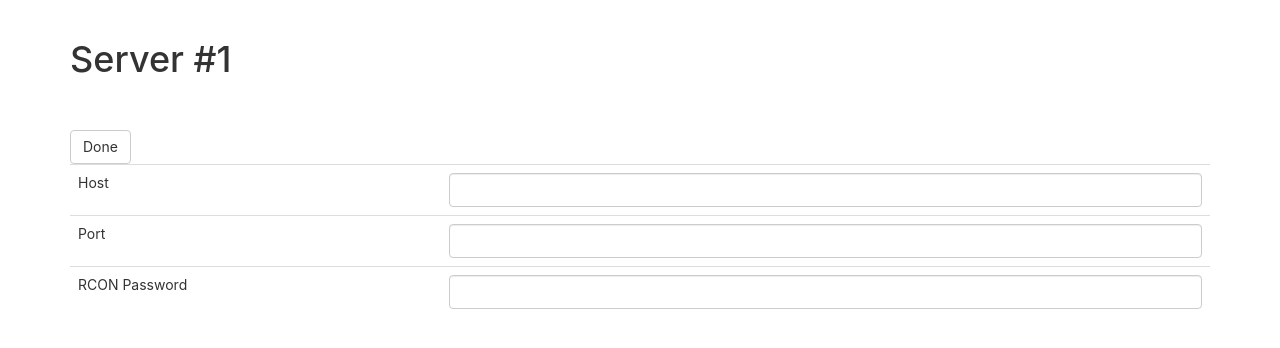
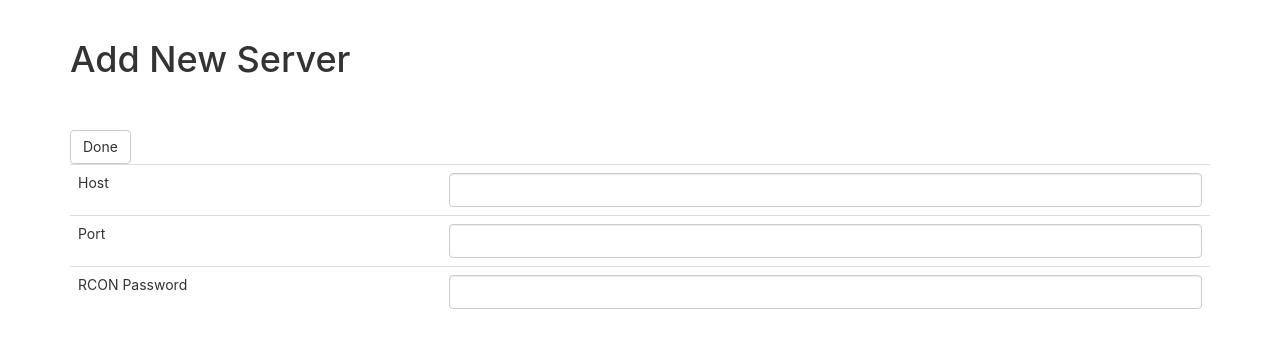
Before and after one commit to makmoud98/KAGRankedLeaderboards, a Python web app: template templates/new_server.html in a window 1280 px wide. Shown: the part 52-400 px from the top of the page. Run offline with Jinja, Linux system fonts and the light colour scheme; the template is opened without the code that fills it: most values are stand-ins (such as "Sample title", 1, 10 or a date in 2020); some libraries are stand-ins or nearby versions.

Commit message:
changed title

```diff
--- a/templates/new_server.html
+++ b/templates/new_server.html
@@ -1,10 +1,10 @@
 {% extends "header.html" %}
-{% block title %}Server #{{server.id}}{% endblock %}
+{% block title %}Add New Server{% endblock %}
 {% set active_page = "admin" %}
 {% block content %}
 {{ super() }}
 <div class="container">
-	<h1>Server #{{server.id}}</h1>
+	<h1>Add New Server</h1>
 	<br/>
 	<br/>
 	<div class="table">
```
